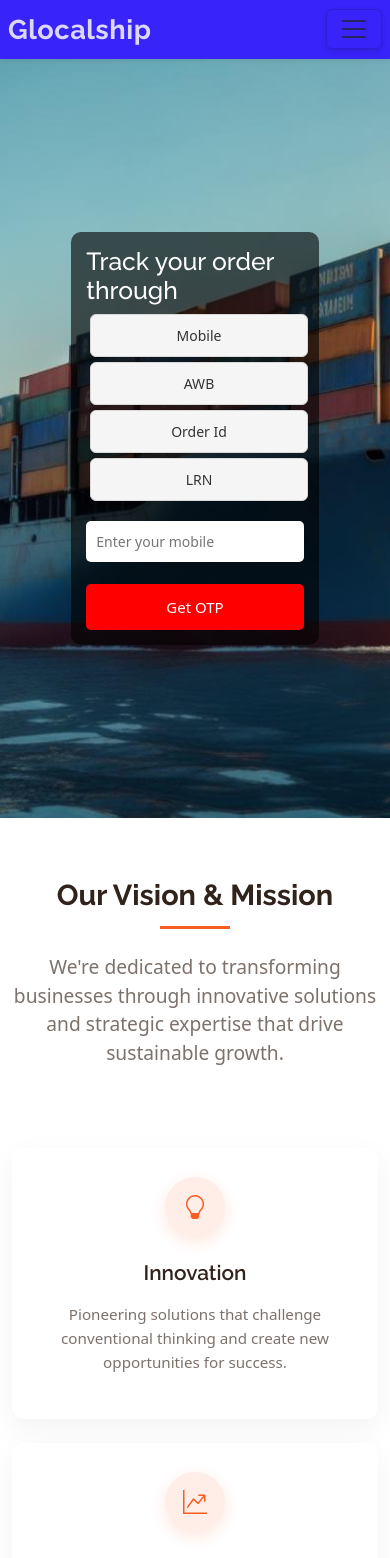
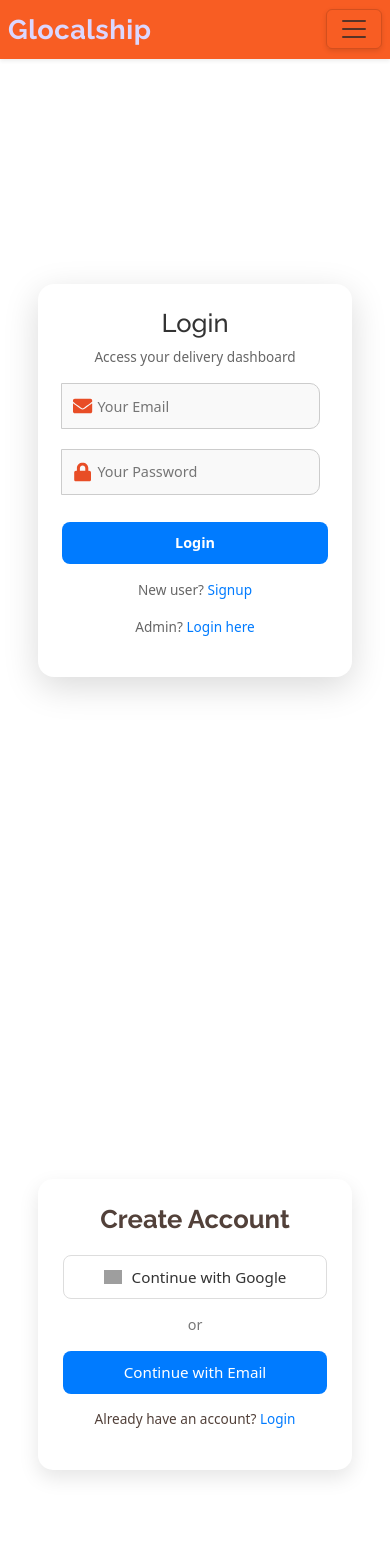
Before and after one commit to Letskillify/Glocalship, a React (Vite) app: page / in a window 390 px wide. Shown: the top 1558 px of the page. Built offline with nearby package versions, Linux system fonts and the light colour scheme; no server answers; sample sign-in values are in the browser's storage; grey boxes are pictures that could not be loaded.

Commit message:
improve login singup page and header

```diff
--- a/public/assets/css/main.css
+++ b/public/assets/css/main.css
@@ -281,23 +281,23 @@ h6 {
 }
 
 .navbar-nav .nav-link {
+  display: inline-block;
+  color: var(--contrast-color);
+  padding: 10px 20px;
+  margin: 0;
+  position: relative;
+  transition: all 0.15s cubic-bezier(0.55, 0.05, 0.67, 0.19);
+  text-decoration: none;
   font-weight: 500;
-  color: #ffffff;
-  padding: 10px 15px;
-  border-radius: 8px;
-  border: 1px solid transparent;
-  display: inline-block;
-  transition: all 0.4s ease;
-  transform-origin: center;
 }
 
 .navbar-nav .nav-link:hover {
-  background-color: rgba(255, 255, 255, 0.1);
-  color: var(--secondary);
-  border-color: rgba(255, 255, 255, 0.3);
-  transform: rotate(-8deg) scale(1.05);
-  box-shadow: 0 5px 15px rgba(0,0,0,0.3);
-}
+  color: var(--default-color);
+  transform: translateY(-5px);
+}
+
+
+
 
 .navbar-toggler {
   border: none;
@@ -713,6 +713,7 @@ hr {
   color: #9ca3af;
   font-size: 0.9rem;
 }
+
 /*--------------------------------------------------------------
 # Scroll Top Button
 --------------------------------------------------------------*/
@@ -1553,10 +1554,12 @@ section,
   top: 0;
   left: 0;
   width: 100%;
-  height: 100%; /* Cover full image */
+  height: 100%;
+  /* Cover full image */
   background: rgba(0, 0, 0, 0.6);
   color: #fff;
-  display: flex; /* Flex for centering */
+  display: flex;
+  /* Flex for centering */
   align-items: center;
   justify-content: center;
   opacity: 0;
@@ -2257,6 +2260,7 @@ section,
     font-size: 0.95rem;
   }
 }
+
 /*--------------------------------------------------------------
 # whyWorkWithUs Section
 --------------------------------------------------------------*/
@@ -2288,6 +2292,7 @@ section,
     grid-template-columns: 1fr 1fr;
   }
 }
+
 @media (min-width: 900px) {
   .whyshop-features {
     grid-template-columns: 1fr 1fr 1fr;
@@ -2298,7 +2303,7 @@ section,
   background: #fff;
   border-radius: 1.5rem;
   padding: 2rem 1.5rem;
-  box-shadow: 0 2px 16px rgba(0,0,0,0.08);
+  box-shadow: 0 2px 16px rgba(0, 0, 0, 0.08);
   text-align: center;
   transition: transform 0.3s;
 }
@@ -2405,6 +2410,7 @@ section,
   border: none;
 
 }
+
 /*--------------------------------------------------------------
 # Call To Action Section
 --------------------------------------------------------------*/
@@ -2746,6 +2752,7 @@ section,
 .contact .container {
   max-width: 1200px;
 }
+
 .contact-card {
   display: flex;
   flex-direction: row;
@@ -3422,7 +3429,7 @@ input[type="email"]:focus {
 
 .login-btn {
   width: 100%;
-  background-color:var(--accent-color);
+  background-color: var(--accent-color);
   color: white;
   border: none;
   padding: 12px 0;
@@ -3449,11 +3456,22 @@ input[type="email"]:focus {
 #Login Section Section
 --------------------------------------------------------------*/
 
+.login-page {
+  min-height: 100vh;
+  width: 100%;
+  display: flex;
+  justify-content: center;
+  align-items: center;
+  padding: 30px;
+
+}
+
 
 .login-container {
   background: #ffffff;
   border-radius: 16px;
   padding: 2rem 2.2rem;
+  text-align: center;
   max-width: 420px;
   width: 100%;
   box-shadow: 0 10px 35px rgba(0, 0, 0, 0.15);
@@ -3564,6 +3582,53 @@ input[type="email"]:focus {
 
 
 /*--------------------------------------------------------------
+#responsive
+--------------------------------------------------------------*/
+@media (max-width: 480px) {
+  .login-container {
+    padding: 1.5rem 1.5rem;
+    max-width: 95%;
+  }
+
+  .login-container h2 {
+    font-size: 1.6rem;
+  }
+
+  .login-container p {
+    font-size: 0.85rem;
+    margin-bottom: 1rem;
+  }
+
+  .input-group input {
+    padding: 0.7rem 0.8rem 0.7rem 2.2rem;
+    font-size: 0.9rem;
+  }
+
+  .input-icon {
+    font-size: 0.9rem;
+    left: 0.7rem;
+  }
+
+  .login-btn {
+    padding: 0.65rem;
+    font-size: 0.9rem;
+  }
+
+  .link-text {
+    font-size: 0.85rem;
+  }
+
+  .social-icons {
+    gap: 0.8rem;
+  }
+
+  .social-icons i {
+    font-size: 1.1rem;
+  }
+}
+
+
+/*--------------------------------------------------------------
 #sinup Section Section
 --------------------------------------------------------------*/
 
@@ -3580,9 +3645,10 @@ input[type="email"]:focus {
   background: #fff;
   border-radius: 15px;
   box-shadow: 0 8px 20px rgba(0, 0, 0, 0.1);
+  padding: 40px;
+  text-align: center;
+  width: 100%;
   max-width: 420px;
-  padding: 30px;
-  text-align: center;
 }
 
 .signup-card h2 {
@@ -3690,3 +3756,60 @@ input[type="email"]:focus {
 .login-link a:hover {
   text-decoration: underline;
 }
+
+
+/*--------------------------------------------------------------
+#Responsive
+--------------------------------------------------------------*/
+
+@media (max-width: 480px) {
+  .signup-card {
+    padding: 25px;
+    max-width: 95%;
+  }
+
+  .signup-card h2 {
+    font-size: 1.6rem;
+    margin-bottom: 20px;
+  }
+
+  .google-btn {
+    padding: 10px;
+    font-size: 0.95rem;
+  }
+
+  .google-btn img {
+    width: 18px;
+  }
+
+  .divider {
+    margin: 15px 0;
+    font-size: 0.9rem;
+  }
+
+  .email-toggle-btn {
+    padding: 10px;
+    font-size: 0.95rem;
+  }
+
+  .form-input {
+    padding: 10px;
+    font-size: 0.95rem;
+    margin-bottom: 12px;
+  }
+
+  .signup-btn {
+    padding: 12px;
+    font-size: 0.95rem;
+  }
+
+  .signup-status {
+    font-size: 0.9rem;
+    padding: 8px;
+  }
+
+  .login-link {
+    margin-top: 15px;
+    font-size: 0.85rem;
+  }
+}
--- a/src/components/homePage/Home.jsx
+++ b/src/components/homePage/Home.jsx
@@ -19,8 +19,8 @@ function Home() {
   return (
     <div>
       {/* <HeroSection/> */}
-      {/* <Login/> */}
-      {/* <Signup/> */}
+      <Login/>
+      <Signup/>
       <Banner />
       <About />
       <Stats />
--- a/src/pages/Login.jsx
+++ b/src/pages/Login.jsx
@@ -23,6 +23,8 @@ function Login() {
   };
 
   return (
+    <div className="login-page">
+
       <div className="login-container">
         <h2>Login</h2>
         <p>Access your delivery dashboard</p>
@@ -60,6 +62,7 @@ function Login() {
           </div>
         </form>
       </div>
+    </div>
   );
 }
 
--- a/src/static/Header.jsx
+++ b/src/static/Header.jsx
@@ -47,7 +47,6 @@ function Header() {
   return (
     <header
       className={`custom-header shadow-sm ${showHeader ? 'show' : 'hide'}`}
-      style={{ backgroundColor: 'var(--primary)' }}
     >
       <nav className="container navbar navbar-expand-md navbar-light container-fluid px-2">
         <Link className="navbar-brand d-flex align-items-center" to="/">
@@ -95,6 +94,9 @@ function Header() {
               <Link className="nav-link" to="">Track Parcel</Link>
             </li>
             <li className="nav-item">
+              <Link className="nav-link" to="">Contect</Link>
+            </li>
+            <li className="nav-item">
               <Link className="nav-link" to="">
                 <span>
                   <i className="fa-solid fa-user"></i>
```
Lines whose indentation alone changed are shown as unchanged.
